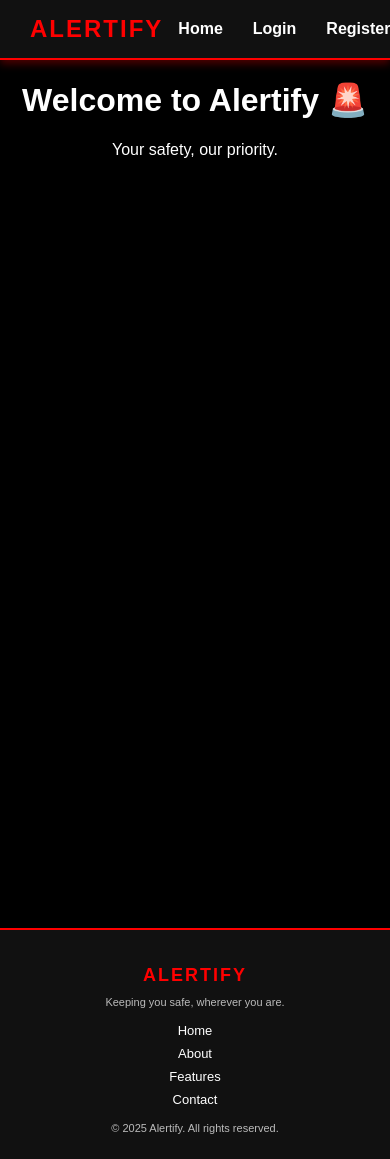
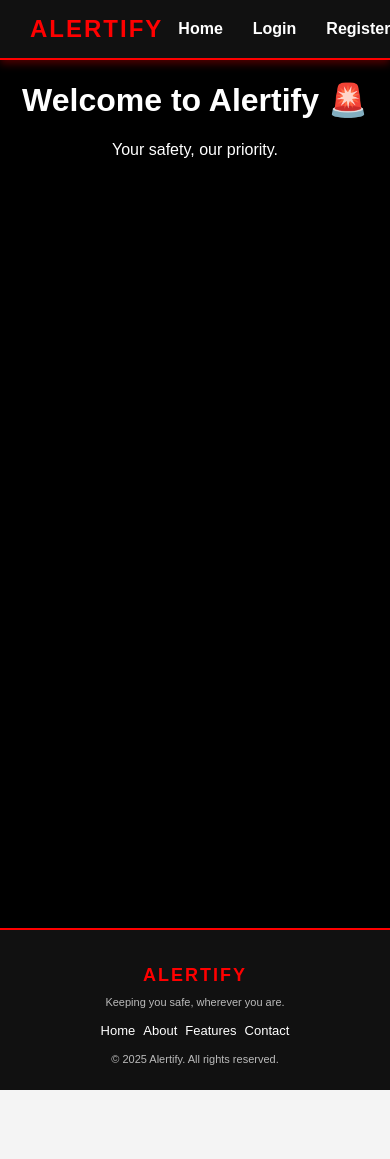
Before and after one commit to piyush-barkhade/Alertify, a React (Vite) app in the folder frontend/: page / in a window 390 px wide. After the commit the page ends 1090 px from the top, so only its background shows below. Built offline with nearby package versions, Linux system fonts and the light colour scheme.

Commit message:
footer css3

```diff
--- a/frontend/src/styles/Footer.css
+++ b/frontend/src/styles/Footer.css
@@ -29,7 +29,6 @@
 .footer-links {
   margin: 15px 0;
   display: flex;
-  flex-direction: column;
   justify-content: center;
   gap: 20px;
 }
@@ -58,7 +57,6 @@
   }
 
   .footer-links {
-    flex-direction: column;
     gap: 10px;
   }
 
```
